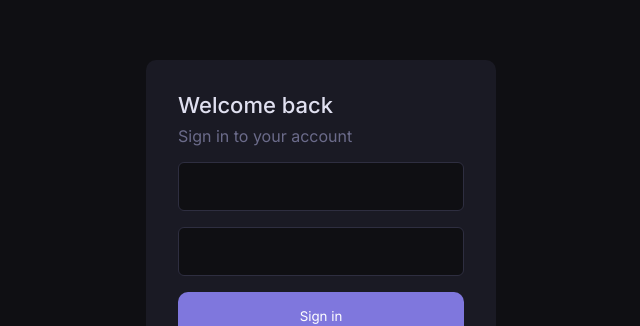
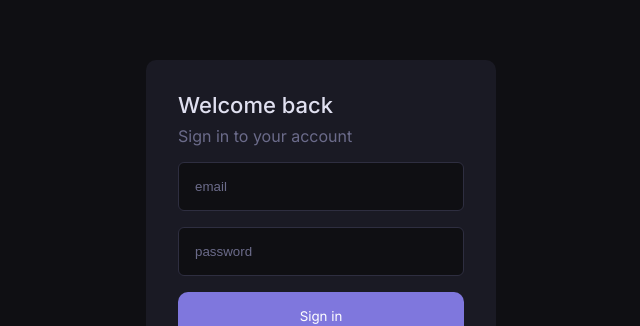
Before and after one commit to DareOlolade/Notely, a React (Vite) app in the folder frontend/: page /login in a window 1280 px wide. Shown: the part 158-484 px from the top of the page, without its empty margins (319-959 px from the left). Built offline with nearby package versions, Linux system fonts and the light colour scheme; no server answers.

Commit message:
fix auth placeholder

```diff
--- a/frontend/src/index.css
+++ b/frontend/src/index.css
@@ -133,6 +133,9 @@ button {
   margin-top: 1rem;
 }
 
+.login-container input::placeholder, .register_container input::placeholder{
+  color: var(--clr-muted);
+}
 .login-container .error,
 .register_container .error {
   background-color: rgba(226, 75, 74, 0.1);
--- a/frontend/src/pages/Login.jsx
+++ b/frontend/src/pages/Login.jsx
@@ -46,6 +46,7 @@ const Login = () => {
           <input
             type="email"
             value={email}
+            placeholder="email"
             onChange={(e) => {
               setEmail(e.target.value);
               setError(null);
@@ -54,6 +55,7 @@ const Login = () => {
           <input
             type="password"
             value={password}
+            placeholder="password"
             onChange={(e) => setPassword(e.target.value)}
           />
           <button disabled={loading}>
```
